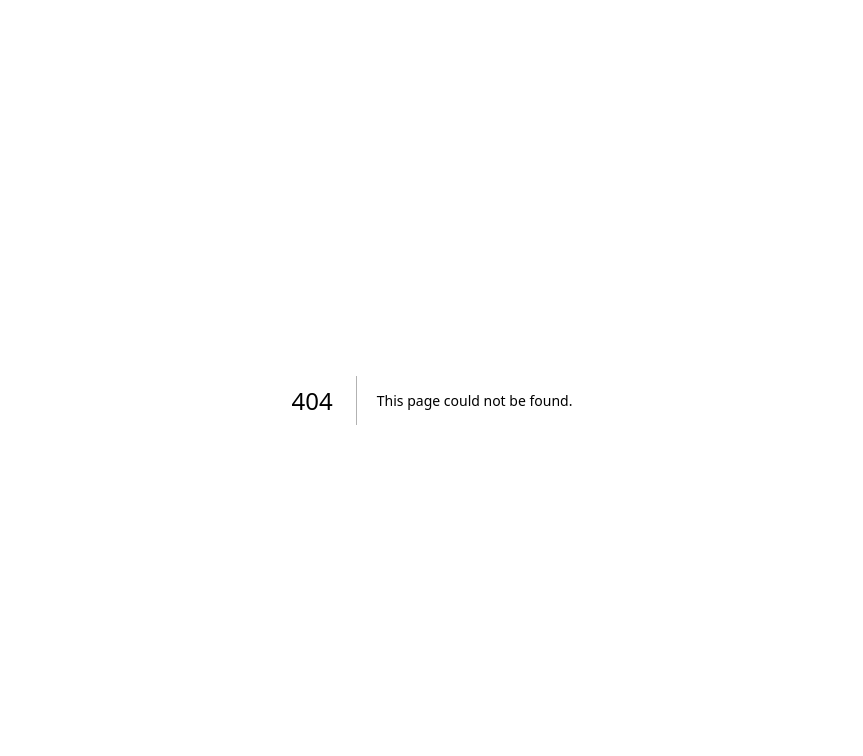
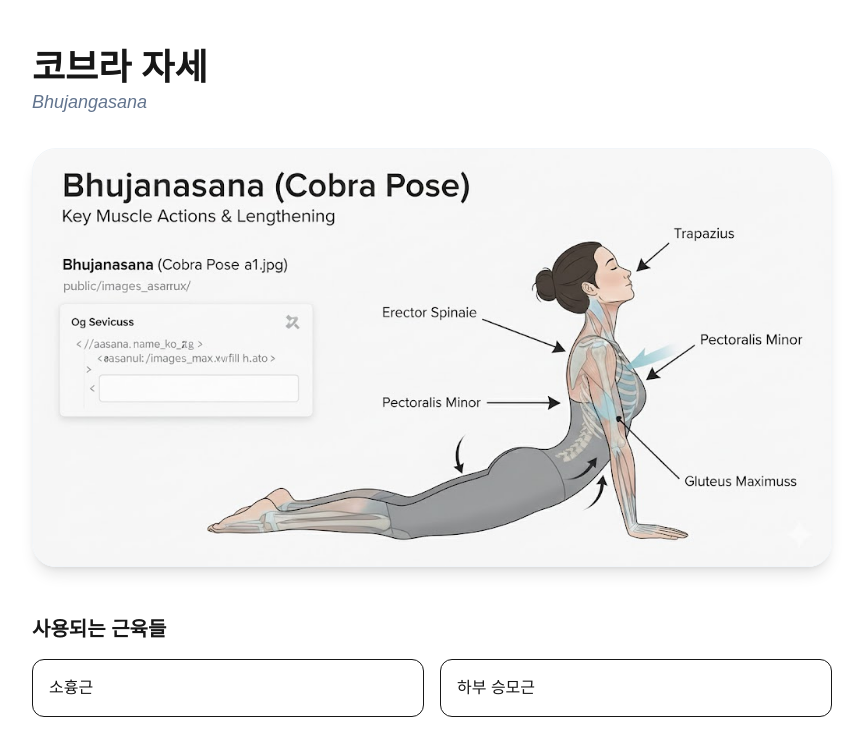
Before and after one commit to yoons0717/yoga-anatomy-wiki, a Next.js app: page /asanas/a1 in a window 1280 px wide. Before the commit this address had no page. Shown: the top 756 px of the page, without its empty margins (208-1071 px from the left). Built offline with nearby package versions, Linux system fonts and the light colour scheme.

Commit message:
feat: asana detail page

```diff
--- /dev/null
+++ b/src/app/asanas/[id]/page.tsx
@@ -0,0 +1,43 @@
+import { asanas } from '@/data/asanas';
+import { upperBodyMuscles } from '@/data/muscles';
+import { notFound } from 'next/navigation';
+import Link from 'next/link';
+
+export default async function AsanaDetailPage({ params }: { params: Promise<{ id: string }> }) {
+  const { id } = await params;
+  const asana = asanas.find((a) => a.id === id);
+
+  if (!asana) notFound();
+
+  // 해당 아사나에 타겟팅된 근육만 필터링
+  const muscles = upperBodyMuscles.filter((m) => asana.target_muscles.includes(m.id));
+
+  return (
+    <div className="mx-auto max-w-4xl p-12">
+      <h1 className="text-4xl font-black">{asana.name_ko}</h1>
+      <p className="mb-8 text-lg text-slate-500 italic">{asana.name_sanskrit}</p>
+
+      {/* 아사나 도해 이미지 */}
+      <div className="mb-12">
+        <img
+          src={asana.imageUrl || '/images/asanas/default.jpg'}
+          alt={asana.name_ko}
+          className="h-auto w-full rounded-3xl border border-slate-100 shadow-lg"
+        />
+      </div>
+
+      <h2 className="mb-4 text-xl font-bold">사용되는 근육들</h2>
+      <div className="grid grid-cols-2 gap-4">
+        {muscles.map((m) => (
+          <Link
+            href={`/muscles/${m.id}`}
+            key={m.id}
+            className="rounded-xl border p-4 hover:bg-slate-50"
+          >
+            {m.name_ko}
+          </Link>
+        ))}
+      </div>
+    </div>
+  );
+}
--- a/src/app/muscles/[id]/page.tsx
+++ b/src/app/muscles/[id]/page.tsx
@@ -78,11 +78,13 @@ export default async function MuscleDetailPage({ params }: { params: Promise<{ i
             <h3 className="mb-6 text-xl font-bold text-slate-900">관련 아사나</h3>
             <div className="grid grid-cols-1 gap-4 sm:grid-cols-2">
               {relatedAsanas.map((asana) => (
-                <div key={asana.id} className="rounded-2xl border border-slate-100 bg-slate-50 p-6">
-                  <h4 className="font-bold text-slate-900">{asana.name_ko}</h4>
-                  <p className="mb-2 text-sm text-slate-500 italic">{asana.name_sanskrit}</p>
-                  <p className="text-sm leading-relaxed text-slate-600">{asana.description}</p>
-                </div>
+                <Link href={`/asanas/${asana.id}`} key={asana.id}>
+                  <div className="cursor-pointer rounded-2xl border border-slate-100 bg-slate-50 p-6 transition-all hover:border-slate-300">
+                    <h4 className="font-bold text-slate-900">{asana.name_ko}</h4>
+                    <p className="mb-2 text-sm text-slate-500 italic">{asana.name_sanskrit}</p>
+                    <p className="text-sm leading-relaxed text-slate-600">{asana.description}</p>
+                  </div>
+                </Link>
               ))}
             </div>
           </section>
--- a/src/data/asanas.ts
+++ b/src/data/asanas.ts
@@ -8,6 +8,7 @@ export const asanas: Asana[] = [
     name_sanskrit: 'Bhujangasana',
     description: '가슴을 열어 소흉근을 이완하고 등을 강화합니다.',
     target_muscles: ['m1', 'm3'], // 소흉근(m1), 하부 승모근(m3) 연결
+    imageUrl: '/images/asanas/a1.jpg',
   },
   {
     id: 'a2',
```
Also changed, not shown: public/images/asanas/a1.jpg (added).
